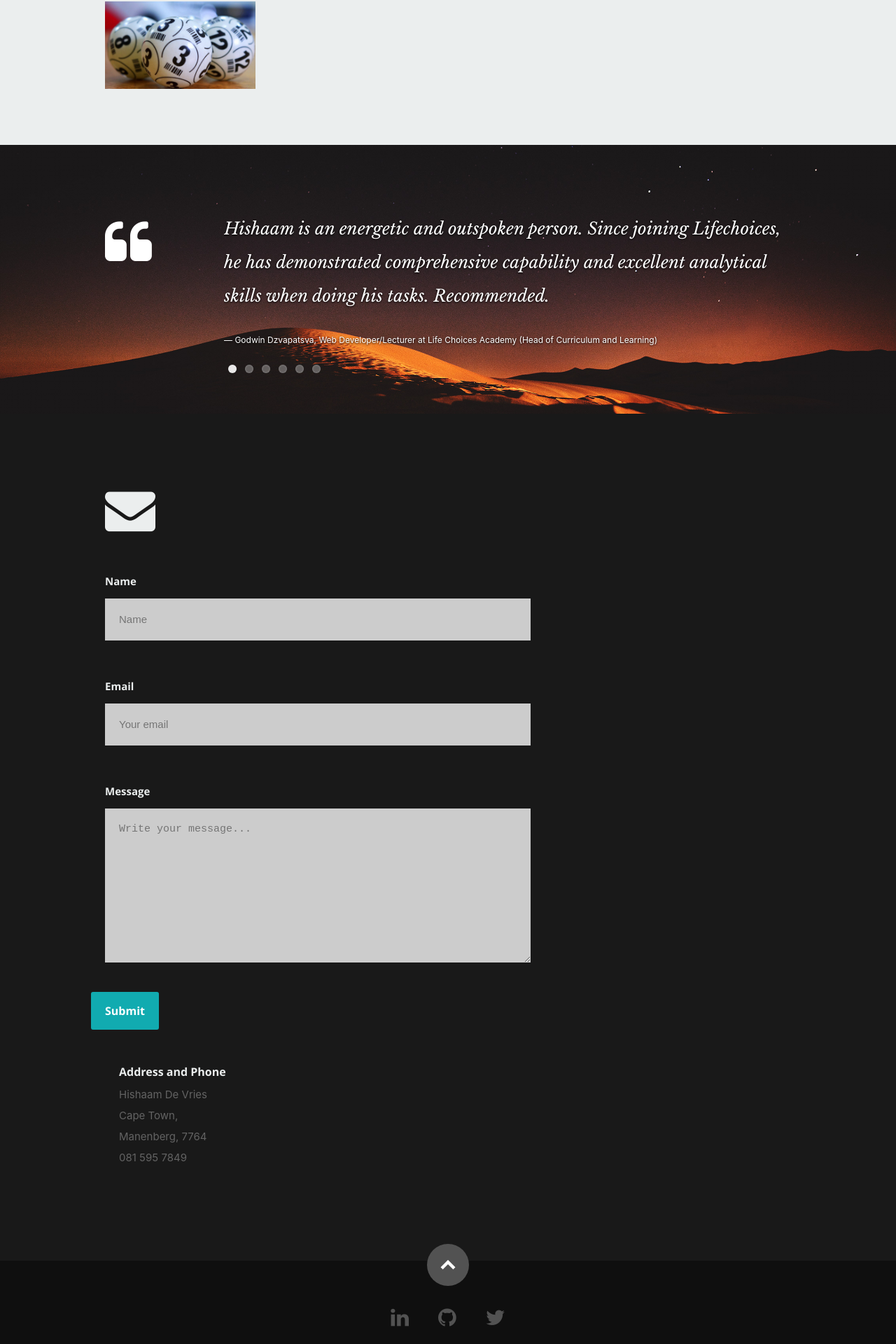
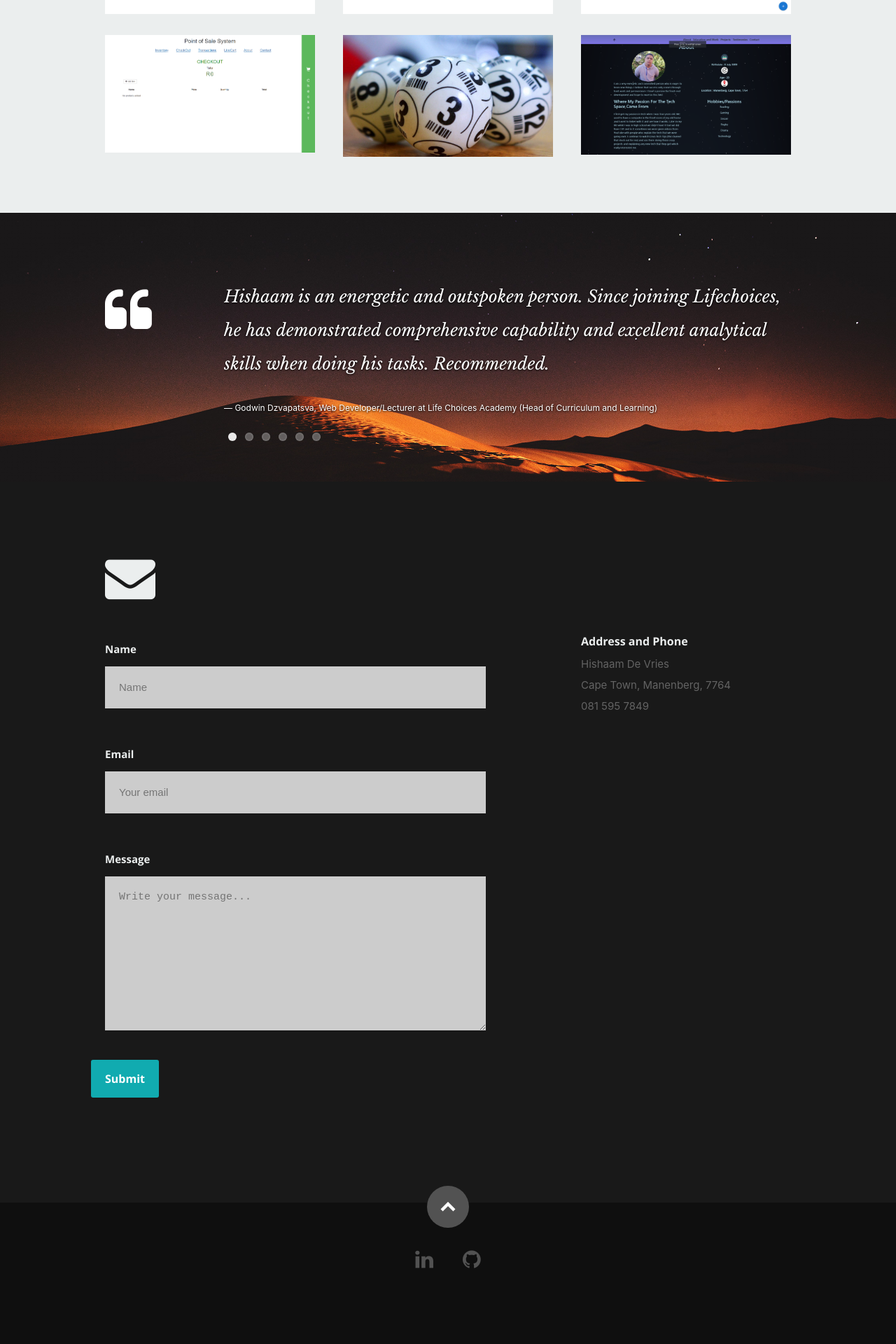
Before and after one commit to HishaamDeVries/New-Portfolio, a React (Create React App) app: page / in a window 1280 px wide. Shown: the part 3429-5349 px from the top of the page at 70% size. After the commit the page ends 5322 px from the top, so only its background shows below. Built offline with nearby package versions, Linux system fonts and the light colour scheme.

Commit message:
Checking something

```diff
--- a/public/css/layout.css
+++ b/public/css/layout.css
@@ -206,8 +206,8 @@ ul#nav li.current a { color: #F06000; }
 }
 #about .profile-pic {
    position: relative;
-   width: 100%;
-   height: 100%;
+   width: 150%;
+   height: 150%;
    border-radius: 50%;
 }
 #about .contact-details { width: 41.66667%; }
@@ -481,7 +481,7 @@ a:hover {
 }
 .portfolio-item .item-wrap a {
    width: 100%;
-   height: 100%;
+   height: 150px;
    display: block;
    cursor: pointer;
 }
@@ -492,7 +492,7 @@ a:hover {
    left: 0;
    top: 0;
    width: 100%;
-   height: 100%;
+   height: 150px;
 
 	opacity: 0;
 	-moz-opacity: 0;
@@ -508,8 +508,8 @@ a:hover {
 .portfolio-item .item-wrap .link-icon {
    display: block;
    color: #fff;
-   height: 40px;
-   width: 40px;
+   height: 50px;
+   width: 50px;
    font-size: 18px;
    line-height: 30px;
    text-align: center;
@@ -534,11 +534,11 @@ a:hover {
 }
 .portfolio-item .portfolio-item-meta { padding: 14px }
 .portfolio-item .portfolio-item-meta h5 {
-   font: 10px/14px 'opensans-bold', sans-serif;
+   font: 10px/18px 'opensans-bold', sans-serif;
    color: #fff;
 }
 .portfolio-item .portfolio-item-meta p {
-   font: 12px/18px 'opensans-light', sans-serif;
+   font: 14px/20px 'opensans-light', sans-serif;
    color: #c6c7c7;
    margin-bottom: 0;
 }
--- a/src/components/ContactUs.js
+++ b/src/components/ContactUs.js
@@ -2,7 +2,6 @@ import React, { Component } from 'react';
 
   export default class Contact extends Component {
     render() {
-
       return (
         <section id="contact">
           <div className="row section-head">
@@ -13,7 +12,6 @@ import React, { Component } from 'react';
 
           <div className="row">
             <div className="eight columns">
-
               <form
                 action="https://formspree.io/xpzyjbno"
                 method="POST"
@@ -28,11 +26,12 @@ import React, { Component } from 'react';
                       className="form-control form-control-lg"
                       id="name"
                       placeholder="Name"
-                        style={{ background: "#ccc", width: "95%" }}
+                      style={{ background: "#ccc"}}
                       required
                     />
                     </div>
                 </div>
+
                 <div className="form-group hidden">
                   <div className="col-12 col-sm-12 col-md-6 mx-auto">
                     <label htmlFor="_replyto">Email</label>
@@ -43,11 +42,12 @@ import React, { Component } from 'react';
                       className="form-control form-control-lg"
                       id="exampleFormControlInput1"
                       placeholder="Your email"
-                        style={{ background: "#ccc", width: "95%"  }}
+                      style={{ background: "#ccc"}}
                       required
                     />
                   </div>
                 </div>
+
                 <div className="form-group hiddenRight">
                     <div className="col-12 col-sm-12 col-md-6 mx-auto">
                       <label htmlFor="message">Message</label>
@@ -58,13 +58,14 @@ import React, { Component } from 'react';
                         rows="3"
                         cols="50"
                         placeholder="Write your message..."
-                        style={{ background: "#ccc",  width: "95%" }}
+                        style={{ background: "#ccc"}}
                         required
                       />
                     </div>
                   </div>
+
                 <div className="row text-md-right text-sm-right">
-                  <div className="col-12 col-sm-12 col-md-6 mx-auto">
+                  <div className="col-6 col-sm-12 col-md-6 mx-auto">
                     <button type="submit" className="btn btn-primary mb-2 hidden">
                       Submit
                     </button>
@@ -72,10 +73,10 @@ import React, { Component } from 'react';
                 </div>
               </form>
 
+            </div>
 
               <aside className="four columns footer-widgets">
                 <div className="widget widget_contact">
-
 					        <h4>Address and Phone</h4>
 					        <p className="address">
 						        Hishaam De Vries<br />
@@ -84,7 +85,7 @@ import React, { Component } from 'react';
 					        </p>
 				        </div>
               </aside>
-      </div>
+
     </div>
   </section>
 );
--- a/src/components/Footer.js
+++ b/src/components/Footer.js
@@ -7,17 +7,19 @@ export default class Footer extends Component {
       <div className="row">
         <div className="twelve columns">
           <ul className="social-links">
-            {
-              resumeData.socialLinks && resumeData.socialLinks.map((item)=>{
-                return(
-                  <li>
-                    <a href={item.url}>
-                    <i className={item.className} />
-                    </a>
-                  </li>
-                )
-              })
-            }
+
+            <li>
+              <a href="https://www.linkedin.com/in/hishaam-de-vries-8b256a1a9/" target="_blank" rel="noopener noreferrer" >
+                <i className="fa fa-linkedin" />
+              </a>
+            </li>
+
+            <li>
+              <a href="https://github.com/HishaamDeVries" target="_blank" rel="noopener noreferrer">
+                <i className="fa fa-github" />
+              </a>
+            </li>
+
           </ul>
 
         </div>
--- a/src/components/Portfolio.js
+++ b/src/components/Portfolio.js
@@ -7,7 +7,7 @@ export default class Porfolio extends Component {
       <div className="row">
         <div className="twelve columns collapsed">
           <h1>Check Out Some of My Works.</h1>
-          <div id="portfolio-wrapper" className="bgrid-quarters s-bgrid-thirds cf">
+          <div id="portfolio-wrapper" className="bgrid-thirds s-bgrid-thirds cf">
 
             <div className="columns portfolio-item">
               <div className="item-wrap">
@@ -71,6 +71,8 @@ export default class Porfolio extends Component {
                    </div>
               </div>
             </div>
+            </div>
+            <div id="portfolio-wrapper" className="bgrid-thirds s-bgrid-thirds cf ">
 
             <div className="columns portfolio-item">
               <div className="item-wrap">
@@ -115,6 +117,27 @@ export default class Porfolio extends Component {
               </div>
             </div>
 
+            <div className="columns portfolio-item">
+              <div className="item-wrap">
+                  <img src="images/Portfolio.png" className="item-img" alt="Portfolio"/>
+                  <div className="overlay">
+                    <div className="portfolio-item-meta">
+                      <h5>First Portfolio</h5>
+                      <p>First portfolio I made using React on Github Pages</p>
+                      <p>
+                      <a
+                        href="https://hishaamdevries.github.io/portfolio/"
+                        target="_blank"
+                        rel="noopener noreferrer"
+                      >
+                      View Demo
+                      </a>
+                      </p>
+                    </div>
+                   </div>
+              </div>
+            </div>
+
           </div>
         </div>
       </div>
```
Also changed, not shown: public/images/Portfolio.png (added), 6 other files (tests, documents, lock files or other folders). Lines whose indentation alone changed are shown as unchanged.
